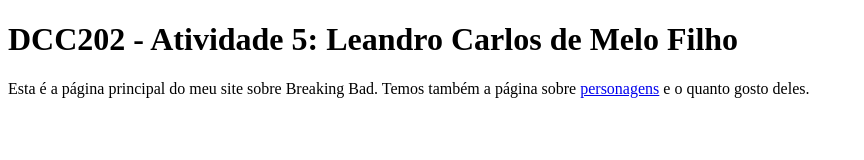
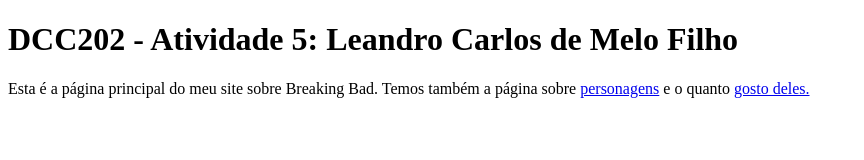
Before and after one commit to ufjf-dcc202/ufjf-dcc202-2023-3-b-atv5-melo-leandro, a website: page index.html in a window 1280 px wide. Shown: the whole page, without its empty margins (0-864 px from the left). Drawn offline with Linux system fonts and the light colour scheme.

Commit message:
adiciona link para a pagina preferencias

```diff
--- a/index.html
+++ b/index.html
@@ -7,6 +7,6 @@
 </head>
 <body>
     <h1>DCC202 - Atividade 5: Leandro Carlos de Melo Filho</h1>
-    <p>Esta é a página principal do meu site sobre Breaking Bad. Temos também a página sobre <a href="personagens.html">personagens</a> e o quanto gosto deles.</p>
+    <p>Esta é a página principal do meu site sobre Breaking Bad. Temos também a página sobre <a href="personagens.html">personagens</a> e o quanto <a href="preferencias.html">gosto deles.</a></p>
 </body>
 </html>
```
